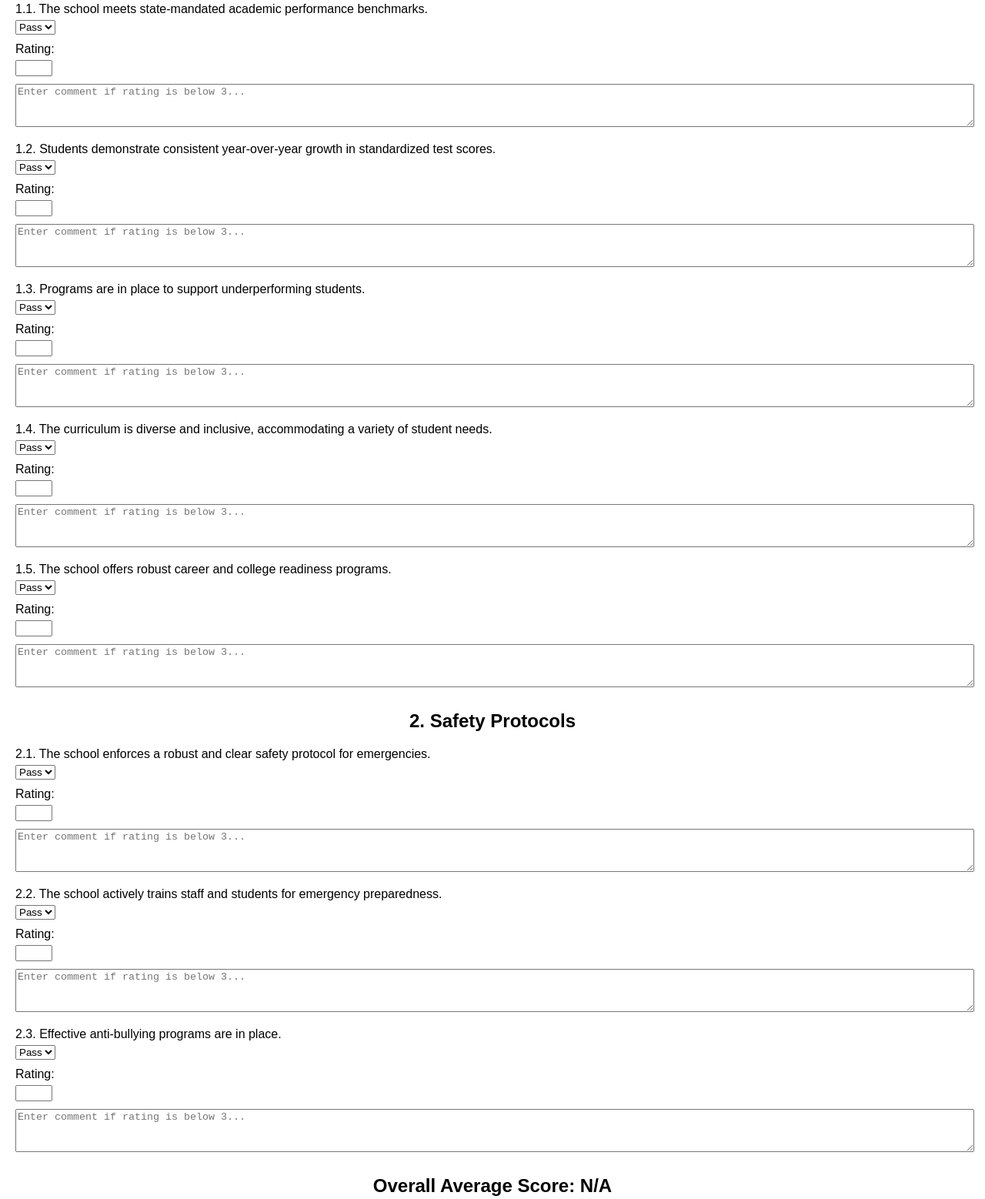
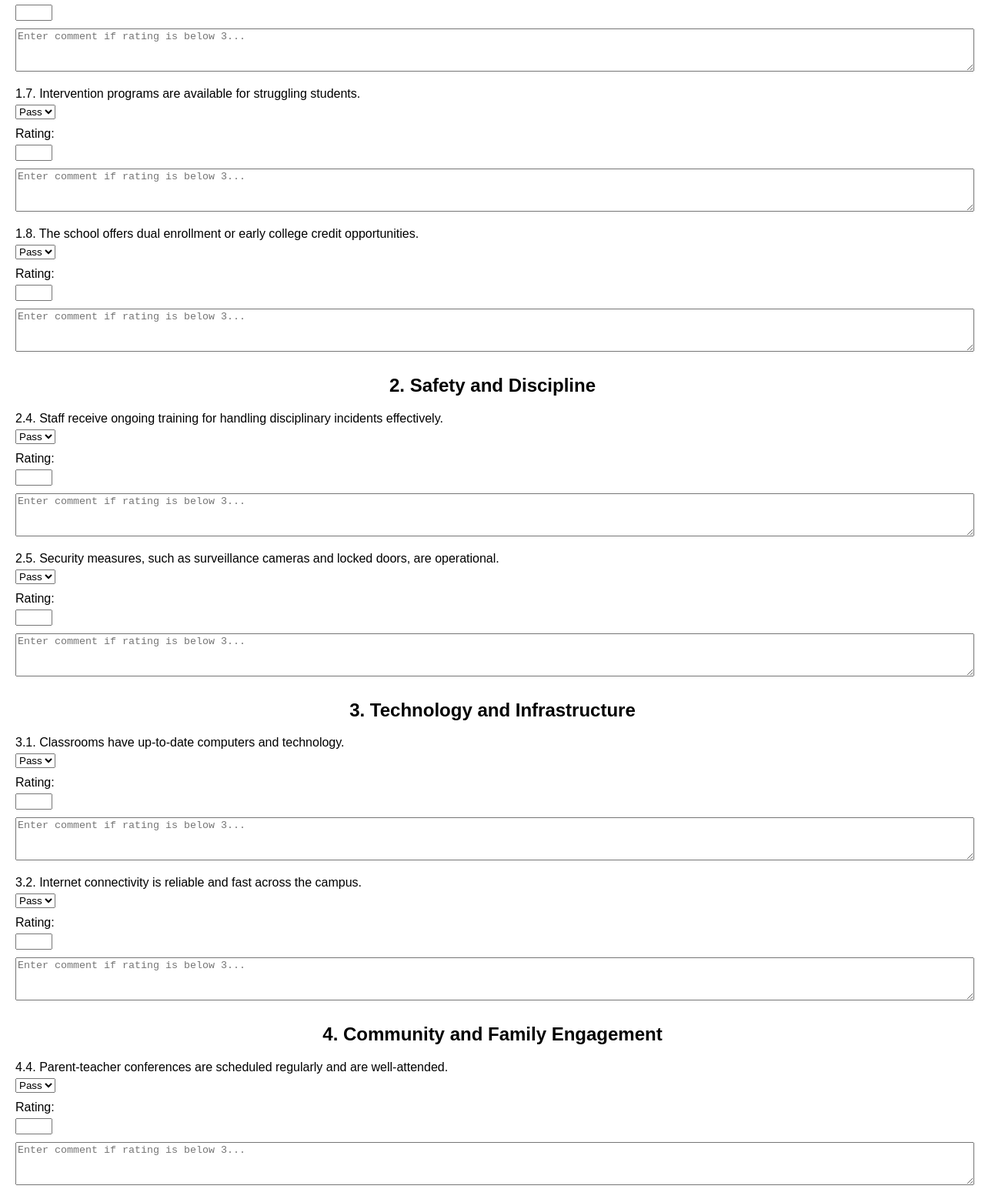
Before and after one commit to jafernz2/school-audit-form, a plain HTML site: page index.html in a window 1280 px wide. Shown: the part 569-2127 px from the top of the page at 77% size. Drawn offline with Linux system fonts and the light colour scheme.

Commit message:
Update index.html

```diff
--- a/index.html
+++ b/index.html
@@ -23,6 +23,10 @@
             margin-bottom: 10px;
             display: block;
         }
+        textarea {
+            width: 100%;
+            height: 50px;
+        }
         .required-comment {
             display: none;
             color: red;
@@ -45,10 +49,6 @@
         .submit-button:hover {
             background-color: #0056b3;
         }
-        textarea {
-            width: 100%;
-            height: 50px;
-        }
     </style>
 </head>
 <body>
@@ -60,19 +60,19 @@
         <div class="section">
             <h2>General Information</h2>
             <label for="school-name">Name of School:</label>
-            <input type="text" id="school-name" name="school-name" required><br>
+            <input type="text" id="school-name" name="school-name" required>
 
             <label for="auditor-name">Name of Auditor:</label>
-            <input type="text" id="auditor-name" name="auditor-name" required><br>
+            <input type="text" id="auditor-name" name="auditor-name" required>
 
             <label for="auditor-title">Title in District:</label>
-            <input type="text" id="auditor-title" name="auditor-title" required><br>
+            <input type="text" id="auditor-title" name="auditor-title" required>
 
             <label for="school-dropdown">Select School:</label>
             <select id="school-dropdown" name="school-dropdown" required>
                 <option value="Inferno School">Inferno School</option>
                 <option value="Inspire School">Inspire School</option>
-            </select><br>
+            </select>
 
             <label for="audit-reason">Reason for Audit:</label>
             <select id="audit-reason" name="audit-reason" required>
@@ -87,7 +87,7 @@
             <h2>1. Academic Performance</h2>
             <!-- Questions -->
             <div class="question">
-                <label>1.1. The school meets state-mandated academic performance benchmarks.</label>
+                <label>1.6. The school provides effective Advanced Placement (AP) or Honors courses.</label>
                 <select>
                     <option value="Pass">Pass</option>
                     <option value="N/A">N/A</option>
@@ -97,7 +97,7 @@
                 <textarea class="comment" placeholder="Enter comment if rating is below 3..."></textarea>
             </div>
             <div class="question">
-                <label>1.2. Students demonstrate consistent year-over-year growth in standardized test scores.</label>
+                <label>1.7. Intervention programs are available for struggling students.</label>
                 <select>
                     <option value="Pass">Pass</option>
                     <option value="N/A">N/A</option>
@@ -107,27 +107,7 @@
                 <textarea class="comment" placeholder="Enter comment if rating is below 3..."></textarea>
             </div>
             <div class="question">
-                <label>1.3. Programs are in place to support underperforming students.</label>
-                <select>
-                    <option value="Pass">Pass</option>
-                    <option value="N/A">N/A</option>
-                    <option value="Fail">Fail</option>
-                </select>
-                Rating: <input type="number" class="rating" min="1" max="5" required>
-                <textarea class="comment" placeholder="Enter comment if rating is below 3..."></textarea>
-            </div>
-            <div class="question">
-                <label>1.4. The curriculum is diverse and inclusive, accommodating a variety of student needs.</label>
-                <select>
-                    <option value="Pass">Pass</option>
-                    <option value="N/A">N/A</option>
-                    <option value="Fail">Fail</option>
-                </select>
-                Rating: <input type="number" class="rating" min="1" max="5" required>
-                <textarea class="comment" placeholder="Enter comment if rating is below 3..."></textarea>
-            </div>
-            <div class="question">
-                <label>1.5. The school offers robust career and college readiness programs.</label>
+                <label>1.8. The school offers dual enrollment or early college credit opportunities.</label>
                 <select>
                     <option value="Pass">Pass</option>
                     <option value="N/A">N/A</option>
@@ -138,12 +118,11 @@
             </div>
         </div>
 
-        <!-- Repeat Similar Structure for All Sections -->
         <div class="section">
-            <h2>2. Safety Protocols</h2>
+            <h2>2. Safety and Discipline</h2>
             <!-- Questions -->
             <div class="question">
-                <label>2.1. The school enforces a robust and clear safety protocol for emergencies.</label>
+                <label>2.4. Staff receive ongoing training for handling disciplinary incidents effectively.</label>
                 <select>
                     <option value="Pass">Pass</option>
                     <option value="N/A">N/A</option>
@@ -153,7 +132,22 @@
                 <textarea class="comment" placeholder="Enter comment if rating is below 3..."></textarea>
             </div>
             <div class="question">
-                <label>2.2. The school actively trains staff and students for emergency preparedness.</label>
+                <label>2.5. Security measures, such as surveillance cameras and locked doors, are operational.</label>
+                <select>
+                    <option value="Pass">Pass</option>
+                    <option value="N/A">N/A</option>
+                    <option value="Fail">Fail</option>
+                </select>
+                Rating: <input type="number" class="rating" min="1" max="5" required>
+                <textarea class="comment" placeholder="Enter comment if rating is below 3..."></textarea>
+            </div>
+        </div>
+
+        <div class="section">
+            <h2>3. Technology and Infrastructure</h2>
+            <!-- Questions -->
+            <div class="question">
+                <label>3.1. Classrooms have up-to-date computers and technology.</label>
                 <select>
                     <option value="Pass">Pass</option>
                     <option value="N/A">N/A</option>
@@ -163,7 +157,7 @@
                 <textarea class="comment" placeholder="Enter comment if rating is below 3..."></textarea>
             </div>
             <div class="question">
-                <label>2.3. Effective anti-bullying programs are in place.</label>
+                <label>3.2. Internet connectivity is reliable and fast across the campus.</label>
                 <select>
                     <option value="Pass">Pass</option>
                     <option value="N/A">N/A</option>
@@ -173,6 +167,23 @@
                 <textarea class="comment" placeholder="Enter comment if rating is below 3..."></textarea>
             </div>
         </div>
+
+        <div class="section">
+            <h2>4. Community and Family Engagement</h2>
+            <!-- Questions -->
+            <div class="question">
+                <label>4.4. Parent-teacher conferences are scheduled regularly and are well-attended.</label>
+                <select>
+                    <option value="Pass">Pass</option>
+                    <option value="N/A">N/A</option>
+                    <option value="Fail">Fail</option>
+                </select>
+                Rating: <input type="number" class="rating" min="1" max="5" required>
+                <textarea class="comment" placeholder="Enter comment if rating is below 3..."></textarea>
+            </div>
+        </div>
+
+        <!-- Add More Questions Here -->
 
         <!-- Calculate Average Score -->
         <div id="average-score" class="section">
```
